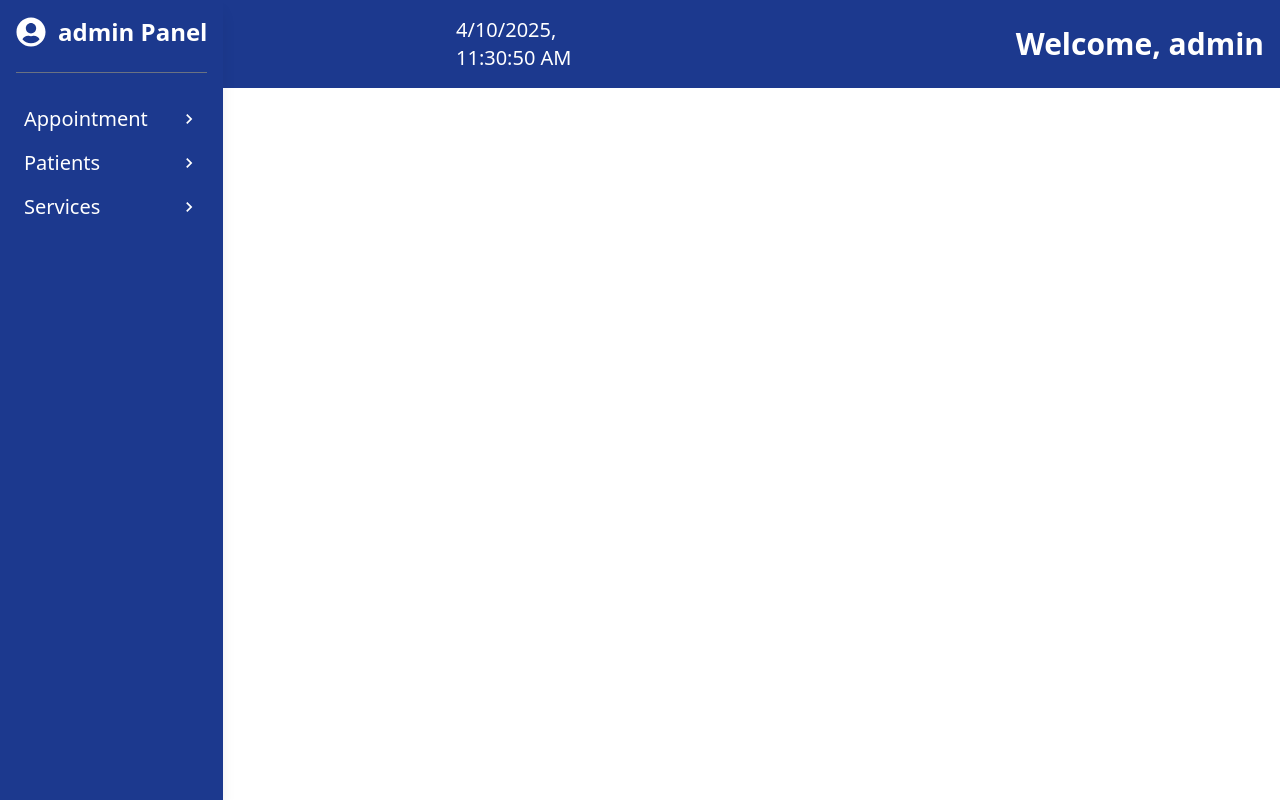
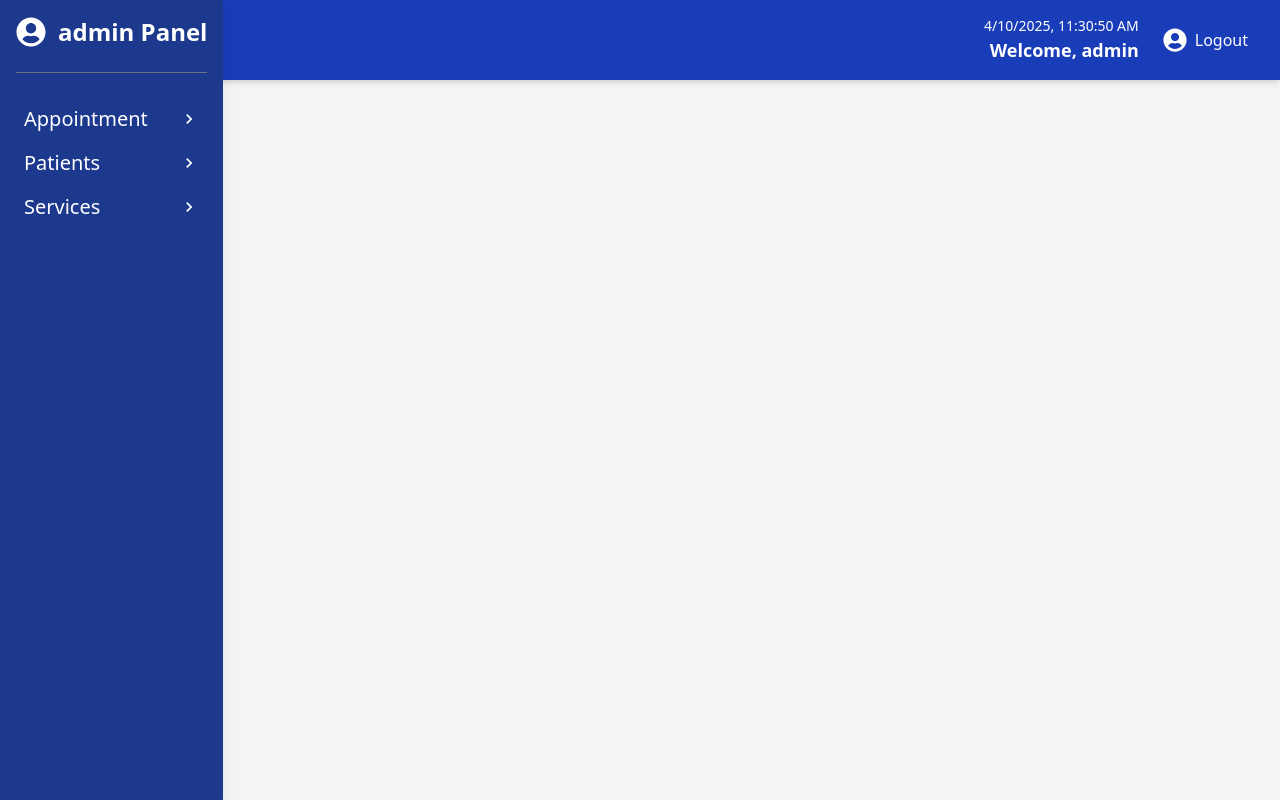
Before and after one commit to Deepak-Manasvi/DentalFrontend, a React (Vite) app: page /admin in a window 1280 px wide. Built offline with nearby package versions, Linux system fonts and the light colour scheme; sample sign-in values are in the browser's storage; the HTML template or start-up script is replaced by a standard one.

Commit message:
Added Logout Button in Navbar.

```diff
--- a/src/component/AdminLayout.jsx
+++ b/src/component/AdminLayout.jsx
@@ -1,18 +1,19 @@
-import { Outlet } from "react-router-dom";
+import { Outlet, useNavigate } from "react-router-dom";
 import AdminSidebar from "./AdminSidebar";
 import { useState, useEffect } from "react";
+import { FaUserCircle } from "react-icons/fa";
 
 const AdminLayout = () => {
   const [isMobile, setIsMobile] = useState(window.innerWidth < 768);
   const [isSidebarOpen, setIsSidebarOpen] = useState(!isMobile);
   const [currentTime, setCurrentTime] = useState(new Date().toLocaleString());
-  const userRole = localStorage.getItem("role")
+  const userRole = localStorage.getItem("role");
+  const navigate = useNavigate();
 
   useEffect(() => {
     const timer = setInterval(() => {
-      setCurrentTime(new Date());
+      setCurrentTime(new Date().toLocaleString());
     }, 1000);
-
     return () => clearInterval(timer);
   }, []);
 
@@ -26,26 +27,68 @@ const AdminLayout = () => {
     return () => window.removeEventListener("resize", handleResize);
   }, []);
 
+  const handleLogout = () => {
+    const confirmLogout = window.confirm("Are you sure you want to logout?");
+    if (confirmLogout) {
+      localStorage.clear();
+      navigate("/");
+    }
+  };
+
   return (
-    <div className="flex h-screen ">
+    <div className="flex h-screen bg-gray-100">
       {/* Sidebar */}
-      <AdminSidebar isSidebarOpen={isSidebarOpen} setIsSidebarOpen={setIsSidebarOpen} userRole={userRole} />
+      <AdminSidebar
+        isSidebarOpen={isSidebarOpen}
+        setIsSidebarOpen={setIsSidebarOpen}
+        userRole={userRole}
+      />
 
       {/* Main Content */}
-      <div className={`flex-1 flex flex-col transition-all duration-300 ${isSidebarOpen ? "ml-72" : "ml-0"}`}>
+      <div
+        className={`flex-1 flex flex-col transition-all duration-300 ${isSidebarOpen ? "ml-72" : "ml-0"
+          }`}
+      >
         {/* Navbar */}
-        <div className="bg-blue-900  text-white flex justify-between items-center p-4 text-xl fixed top-0 left-0 w-full z-10">
-          {!isSidebarOpen && (
-            <button className="md:hidden p-2 bg-gray-700 rounded" onClick={() => setIsSidebarOpen(true)}>
-              ☰
+        <div className="bg-blue-800 text-white flex justify-between items-center px-6 py-4 fixed top-0 left-0 w-full z-10 shadow-md">
+          {/* Sidebar toggle and current time (on smaller screens) */}
+          <div className="flex items-center gap-4">
+            {!isSidebarOpen && (
+              <button
+                className="md:hidden p-2 bg-blue-600 rounded text-lg"
+                onClick={() => setIsSidebarOpen(true)}
+              >
+                ☰
+              </button>
+            )}
+            <span className="text-sm md:hidden">{currentTime}</span>
+          </div>
+
+          {/* Centered title for large screens */}
+          {/* <h1 className="text-xl font-semibold mx-auto hidden md:block">
+            Admin Dashboard
+          </h1> */}
+
+          {/* Right section: time, welcome, and logout */}
+          <div className="flex items-center gap-4 text-right">
+            <div className="hidden md:flex flex-col items-end">
+              <span className="text-sm">{currentTime}</span>
+              <span className="text-lg font-semibold">Welcome, {userRole}</span>
+            </div>
+            <button
+              onClick={handleLogout}
+              className="flex items-center gap-2 hover:bg-blue-700 transition p-2 rounded-md"
+              title="Logout"
+            >
+              <FaUserCircle className="text-2xl" />
+              <span className="hidden md:inline">Logout</span>
             </button>
-          )}
-          <span className="flex-1 mx-110">{currentTime.toLocaleString()}</span>
-          <span className="text-3xl font-bold mx-auto md:mx-0">Welcome, {userRole}</span>
+          </div>
         </div>
 
+
         {/* Page Content */}
-        <div className="flex-1 p-6 mt-[80px] min-h-screen">
+        <div className="flex-1 p-6 mt-[80px] min-h-screen overflow-y-auto">
           <Outlet />
         </div>
       </div>
```
